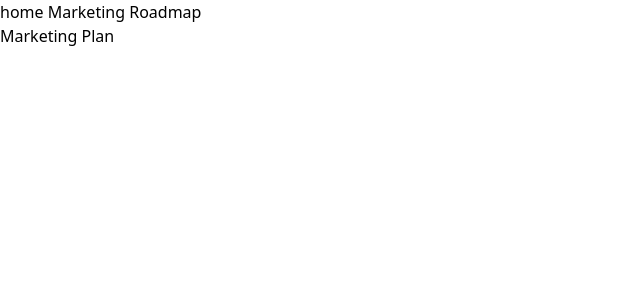
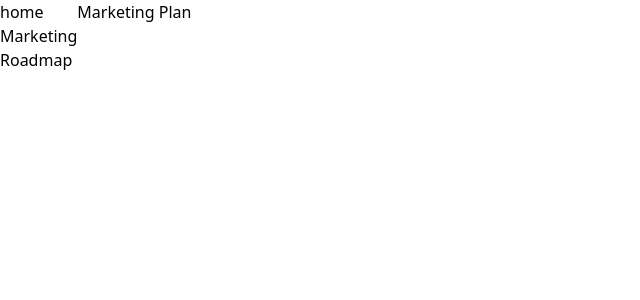
Before and after one commit to Kamil-Budzik/Jira-Clone, a Vue app: page /#/marketing-plan in a window 1280 px wide. Shown: the top 300 px of the page, without its empty margins (0-640 px from the left). Built offline with nearby package versions, Linux system fonts and the light colour scheme.

Commit message:
feat: Add Main template components

```diff
--- a/src/App.vue
+++ b/src/App.vue
@@ -1,8 +1,9 @@
-<script lang="ts" setup></script>
+<script lang="ts" setup>
+import MainTemplate from '@components/Base/MainTemplate.vue';
+</script>
 
 <template>
-  <router-link to="/"> home </router-link>
-  <router-link to="/marketing-plan"> Marketing </router-link>
-  <router-link to="/roadmap"> Roadmap </router-link>
-  <router-view />
+  <main-template>
+    <router-view />
+  </main-template>
 </template>
--- /dev/null
+++ b/src/components/Base/MainTemplate.vue
@@ -0,0 +1,10 @@
+<script setup lang="ts">
+import NavBar from '@components/NavBar.vue';
+</script>
+
+<template>
+  <div class="flex">
+    <Nav-bar />
+    <slot />
+  </div>
+</template>
--- /dev/null
+++ b/src/components/NavBar.vue
@@ -0,0 +1,13 @@
+<template>
+  <ul class="nav">
+    <li class="nav-link">
+      <router-link to="/"> home </router-link>
+    </li>
+    <li class="nav-link">
+      <router-link to="/marketing-plan"> Marketing </router-link>
+    </li>
+    <li class="nav-link">
+      <router-link to="/roadmap"> Roadmap </router-link>
+    </li>
+  </ul>
+</template>
```
Also changed, not shown: src/views/MarketingPlan.vue (+3 -11 lines), src/views/PlatformLaunch.vue (+3 -11 lines), src/views/Roadmap.vue (+3 -11 lines).
